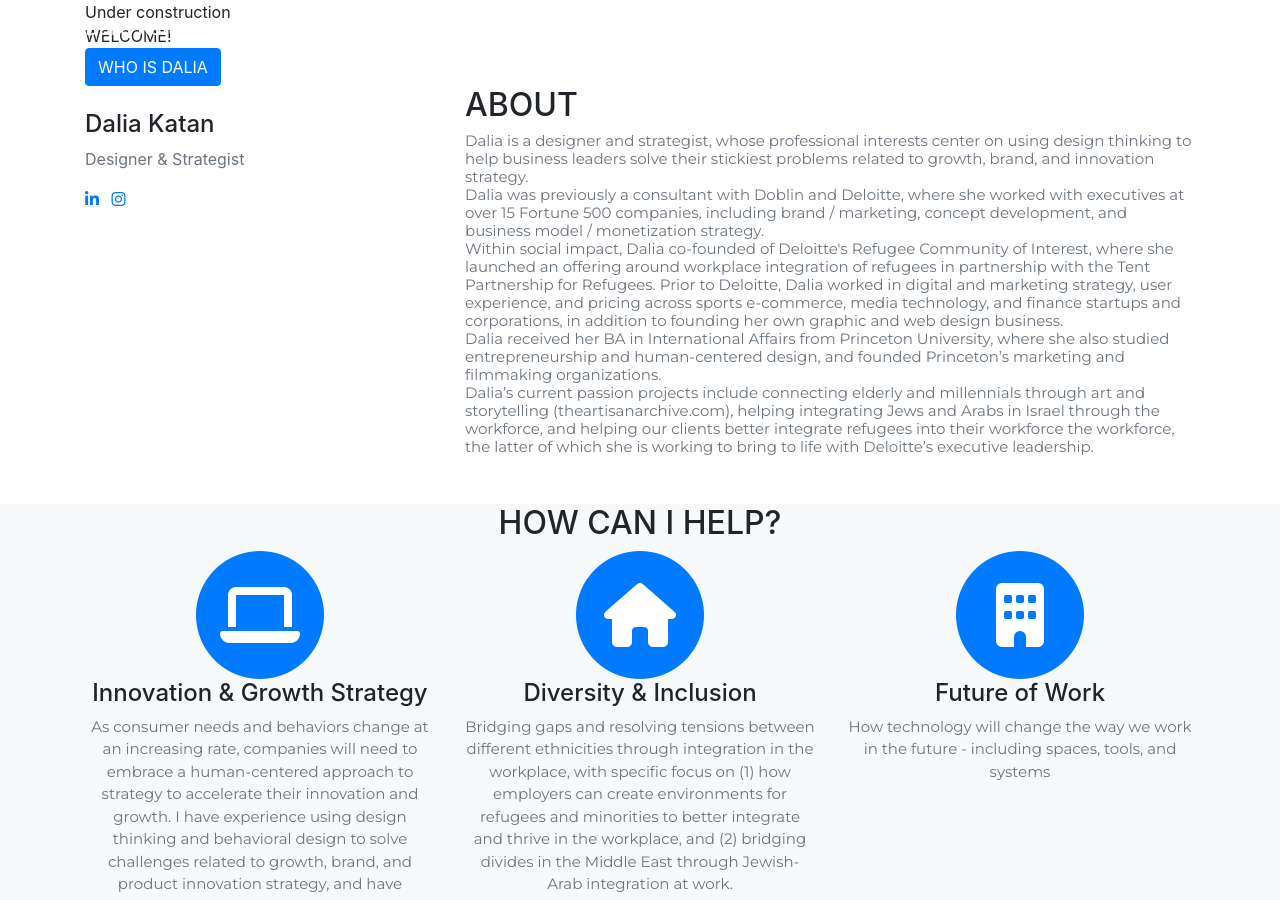
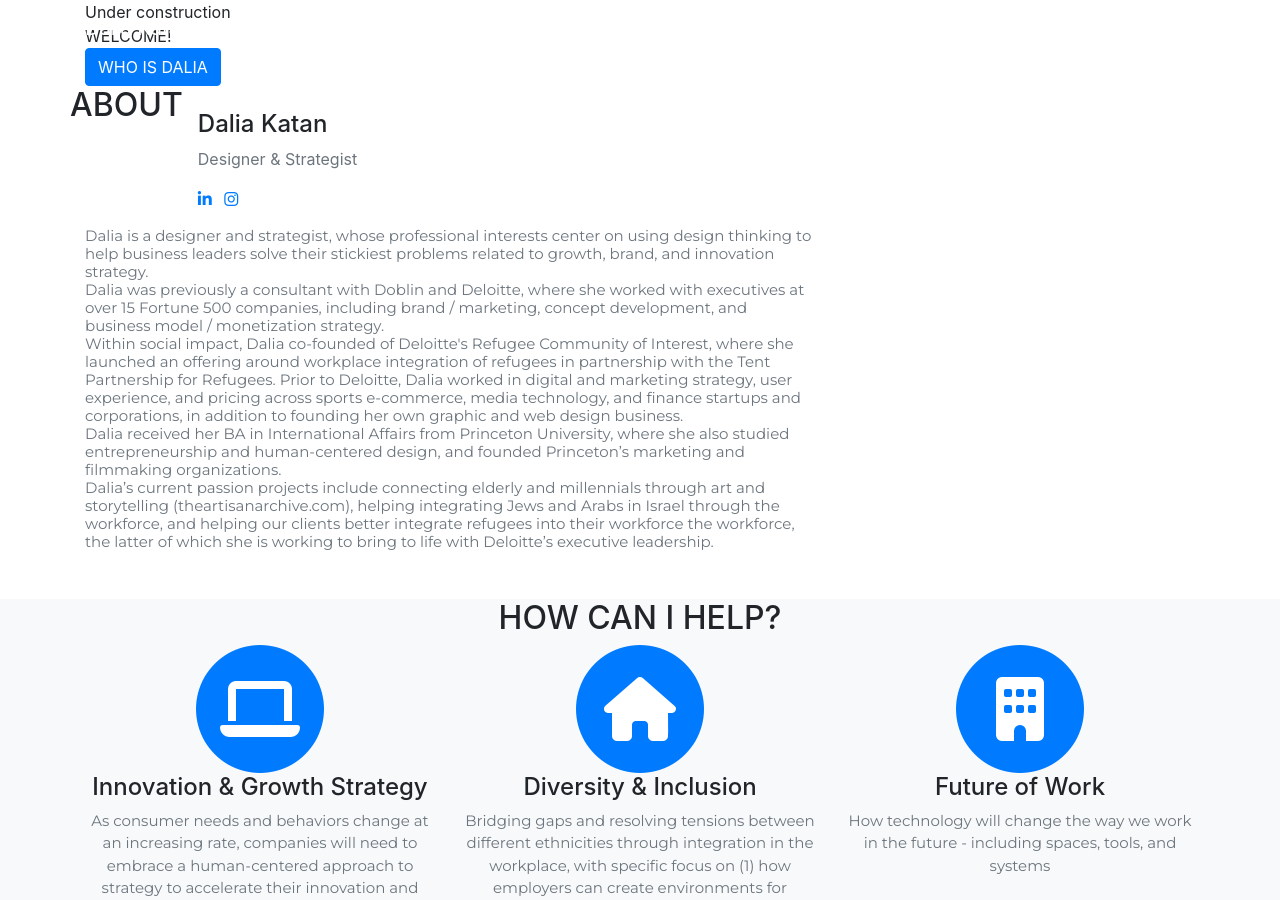
Before and after one commit to dalkat/dalkat.github.io, a Jekyll site: the page built from index.md, in a window 1280 px wide and 900 px high. Built offline with Jekyll 4.4.1, drawn with Linux system fonts in a browser that asks for light colours; nearby versions of some CDN libraries; some web fonts are replaced; library files that are not in the unit come from our copies.

Commit message:
move about location to above icon

```diff
--- a/_layouts/home.html
+++ b/_layouts/home.html
@@ -21,6 +21,7 @@ layout: default
     <section id="about">
       <div class="container">
         <div class="row">
+          <h2 class="section-heading text-uppercase">{{ site.data.home.about.heading }}</h2>
           {%- for member in site.data.home.team.members -%}
           {% assign ws = '' %}
           <div class="col-sm-4">
@@ -44,7 +45,6 @@ layout: default
           {%- endfor -%}
         {% assign ws = '' %}
           <div class="col-sm-8 text-left">
-            <h2 class="section-heading text-uppercase">{{ site.data.home.about.heading }}</h2>
             <h3 class="section-subheading text-muted" style="font-size:15px; font-family:'Montserrat', 'Helvetica Neue', Helvetica, Arial, sans-serif;">{{ site.data.home.about.subheading  }}</h3>
           </div>
         </div>
```
